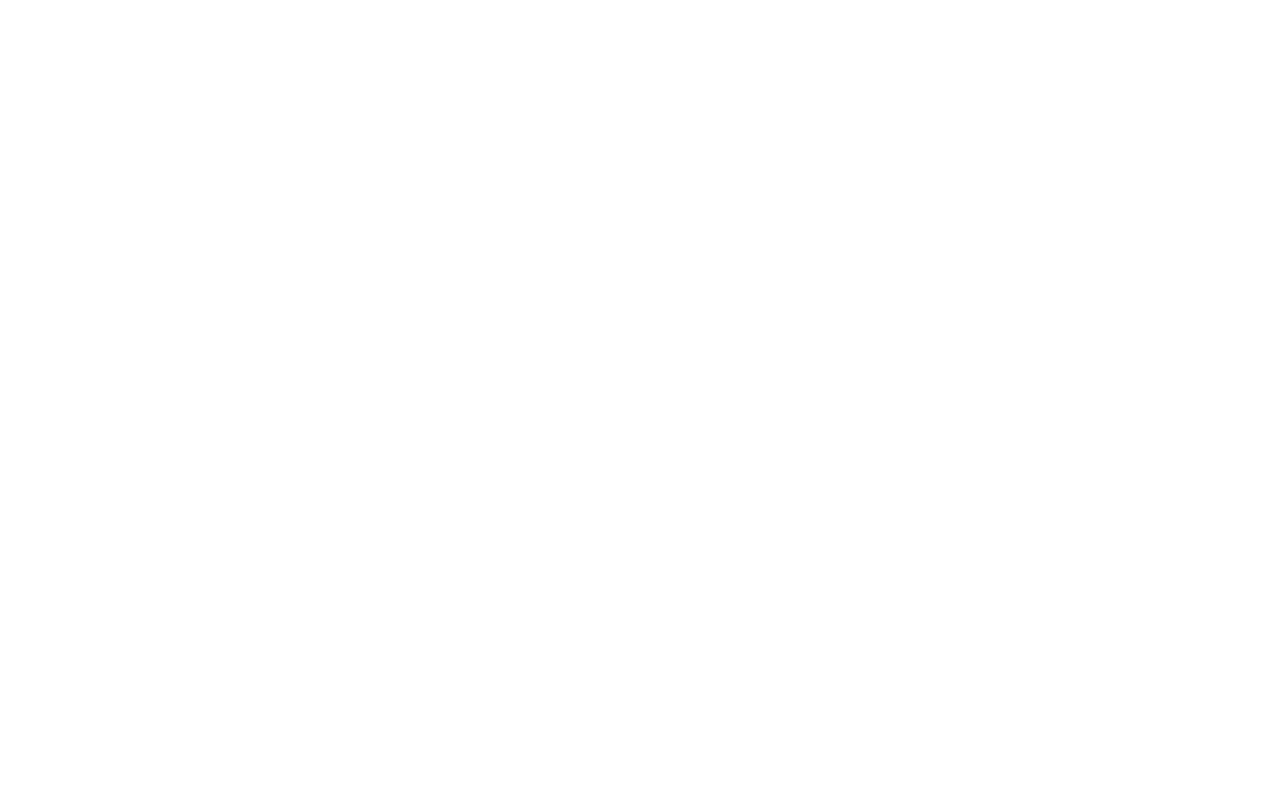
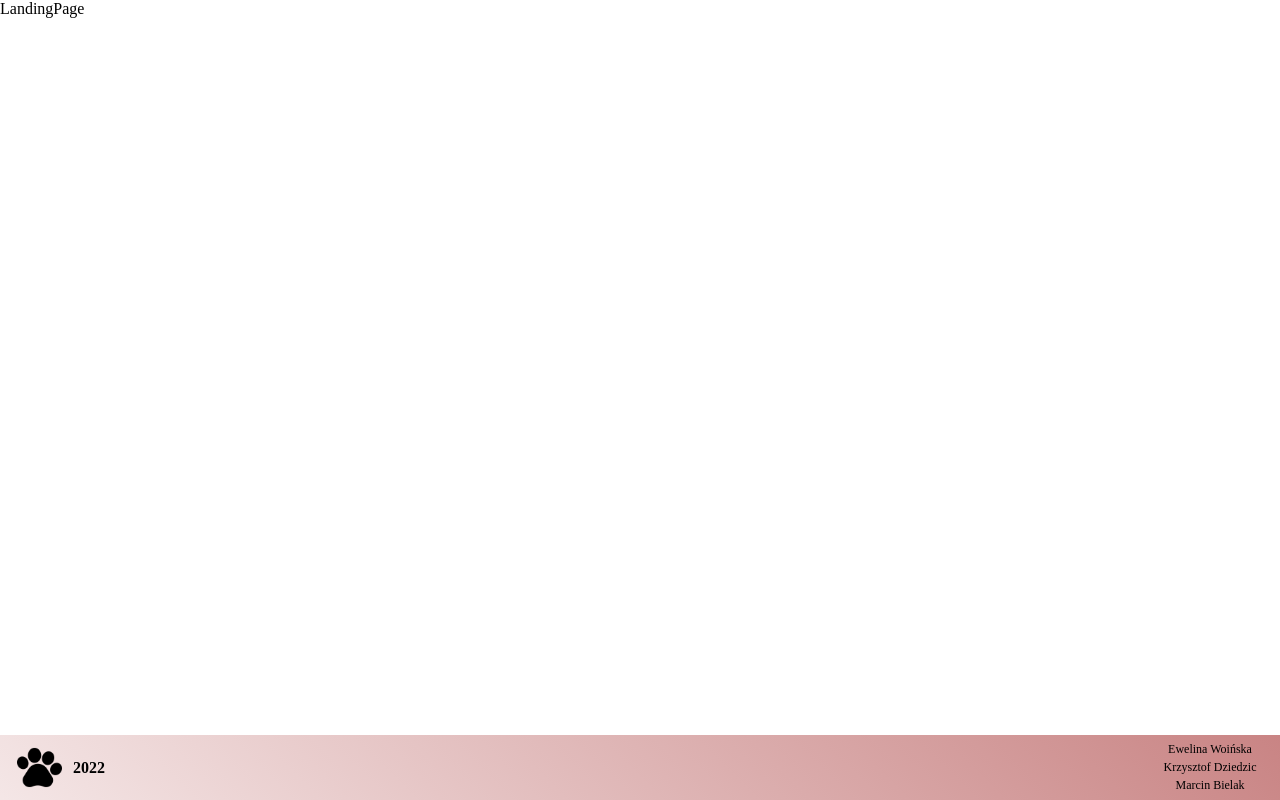
Before and after one commit to Fanki11er/Shelter, a React (Create React App) app in the folder AnimalShelter/ClientApp/: page / in a window 1280 px wide. Built offline with nearby package versions, Linux system fonts and the light colour scheme.

Commit message:
Added Footer

```diff
--- a/AnimalShelter/ClientApp/src/App.tsx
+++ b/AnimalShelter/ClientApp/src/App.tsx
@@ -1,9 +1,10 @@
 import { Routes, Route } from "react-router-dom";
+import MainTemplate from "./Template/MainTemplate";
 
 const App = () => {
   return (
     <Routes>
-      <Route element={<div></div>}>
+      <Route element={<MainTemplate />}>
         <Route index path={"/"} element={<div>LandingPage</div>} />
 
         <Route path={"*"} element={<div>LandingPage</div>} />
--- /dev/null
+++ b/AnimalShelter/ClientApp/src/Components/Molecules/Footer/Footer.styles.ts
@@ -0,0 +1,56 @@
+import styled from "styled-components";
+import { StyledTheme } from "../../../GlobalStyles/theme";
+import PawnImage from "../../../Assets/Images/Pawn.svg";
+
+export const FooterWrapper = styled.footer`
+  display: grid;
+  width: 100%;
+  height: 100%;
+  background-image: linear-gradient(
+    ${(props: StyledTheme) => props.theme.gradients.mainPinkGRadient}
+  );
+  grid-row: 3/4;
+  grid-template-columns: 100px 1fr 120px;
+  grid-template-rows: 100%;
+  padding: 0 10px;
+  justify-content: center;
+`;
+
+export const FooterIconWrapper = styled.div`
+  width: 100%;
+  height: 100%;
+  display: flex;
+  justify-content: space-between;
+  grid-column: 1/2;
+  align-items: center;
+`;
+
+export const FooterYearSpan = styled.span`
+  width: fit-content;
+  padding: 0 5px;
+  font-weight: bold;
+`;
+
+export const FooterImage = styled.svg`
+  background-image: url(${PawnImage});
+  background-position: center;
+  width: 70%;
+  height: 70%;
+  background-repeat: no-repeat;
+  background-size: contain;
+`;
+
+export const FooterAuthorsWrapper = styled.div`
+  width: 100%;
+  height: 100%;
+  display: flex;
+  flex-direction: column;
+  align-items: center;
+  justify-content: space-around;
+  grid-column: 3/4;
+  padding: 5px 0;
+`;
+
+export const FooterAuthorSpan = styled.span`
+  font-size: 12px;
+`;
--- /dev/null
+++ b/AnimalShelter/ClientApp/src/Components/Molecules/Footer/Footer.tsx
@@ -0,0 +1,26 @@
+import {
+  FooterAuthorSpan,
+  FooterAuthorsWrapper,
+  FooterIconWrapper,
+  FooterImage,
+  FooterWrapper,
+  FooterYearSpan,
+} from "./Footer.styles";
+
+const Footer = () => {
+  return (
+    <FooterWrapper>
+      <FooterIconWrapper>
+        <FooterImage />
+        <FooterYearSpan>2022</FooterYearSpan>
+      </FooterIconWrapper>
+      <FooterAuthorsWrapper>
+        <FooterAuthorSpan>Ewelina Woińska</FooterAuthorSpan>
+        <FooterAuthorSpan>Krzysztof Dziedzic</FooterAuthorSpan>
+        <FooterAuthorSpan>Marcin Bielak</FooterAuthorSpan>
+      </FooterAuthorsWrapper>
+    </FooterWrapper>
+  );
+};
+
+export default Footer;
--- a/AnimalShelter/ClientApp/src/GlobalStyles/theme.ts
+++ b/AnimalShelter/ClientApp/src/GlobalStyles/theme.ts
@@ -1,6 +1,9 @@
 export const theme: Theme = {
   colors: {},
   fontSizes: {},
+  gradients: {
+    mainPinkGRadient: "45deg, rgba(201, 132, 132, 0.2), rgba(201, 132, 132, 1)",
+  },
 
   devices: {
     medium: `min-width: 640px`,
@@ -11,6 +14,9 @@
 
 export type Theme = {
   colors: {};
+  gradients: {
+    mainPinkGRadient: string;
+  };
   fontSizes: {};
 
   devices: {
--- /dev/null
+++ b/AnimalShelter/ClientApp/src/Template/MainTemplate.styles.ts
@@ -0,0 +1,9 @@
+import styled from "styled-components";
+
+export const MainTemplateWrapper = styled.div`
+  width: 100%;
+  min-height: 100vh;
+  display: grid;
+  grid-template-columns: 1fr;
+  grid-template-rows: 65px 1fr 65px;
+`;
--- /dev/null
+++ b/AnimalShelter/ClientApp/src/Template/MainTemplate.tsx
@@ -0,0 +1,14 @@
+import { MainTemplateWrapper } from "./MainTemplate.styles";
+import { Outlet } from "react-router-dom";
+import Footer from "../Components/Molecules/Footer/Footer";
+
+const MainTemplate = () => {
+  return (
+    <MainTemplateWrapper>
+      <Outlet />
+      <Footer />
+    </MainTemplateWrapper>
+  );
+};
+
+export default MainTemplate;
```
Also changed, not shown: AnimalShelter/ClientApp/src/Assets/Images/Pawn.svg (added).
